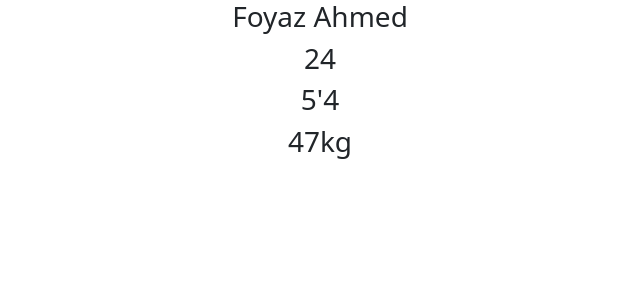
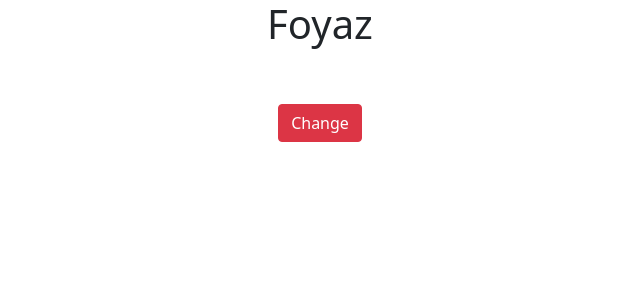
Before and after one commit to Foyaz-Ahmed/Learning_React_Js, a React (Create React App) app in the folder my-app/: page / in a window 1280 px wide. Shown: the top 300 px of the page, without its empty margins (320-960 px from the left). Built offline with nearby package versions, Linux system fonts and the light colour scheme.

Commit message:
setState Change State Value

```diff
--- a/my-app/src/App.js
+++ b/my-app/src/App.js
@@ -7,6 +7,7 @@ import ClickEventFunction from './mycomponents/ClickEventFunction';
 import ClickEventInClass from './mycomponents/ClickEventInClass';
 import Arrow from './mycomponents/ArrowFunction';
 import State from './mycomponents/State';
+import SetStateChnge from './mycomponents/SetState';
 
 function App() {
   return (
@@ -34,8 +35,9 @@ function App() {
       {/* Arrow Function
       <Arrow/> */}
 
-      <State></State>
-
+      {/* state and nested state
+      <State></State> */}
+      <SetStateChnge></SetStateChnge>
     </div>
   );
 }
--- /dev/null
+++ b/my-app/src/mycomponents/SetState.js
@@ -0,0 +1,28 @@
+import React, {Component} from 'react';
+
+
+class SetStateChnge extends Component{
+
+    constructor(){
+        super();
+        this.state = {
+            name: "Foyaz"
+        }
+    }
+    changeName =(a)=>{
+
+        this.setState(
+            {name: a}
+        )
+    }
+    render(){
+        return(
+            <div>
+                <h1>{this.state.name}</h1>
+                <button onClick={this.changeName.bind(this, "Shakila")} className="btn btn-danger m-5">Change</button>
+            </div>
+        );
+    }
+}
+
+export default SetStateChnge;
```
